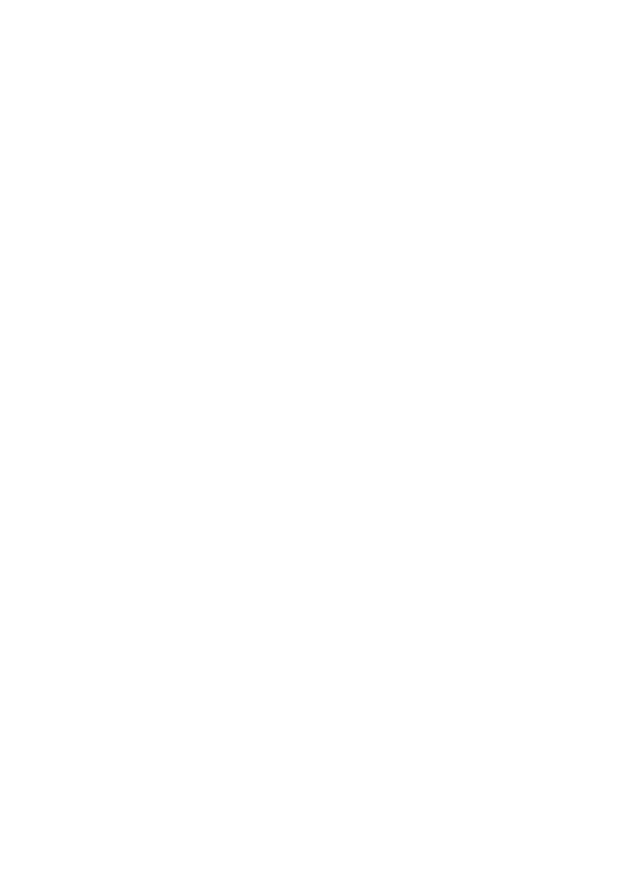
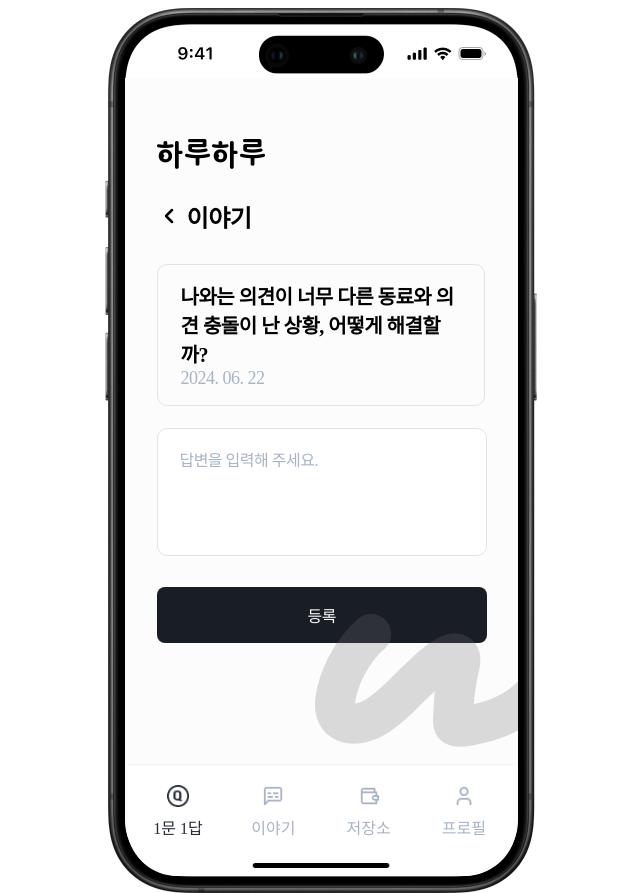
Before and after one commit to seola1ne/HaruHaru, a React (Create React App) app in the folder frontend/: page /talk/1/write in a window 1280 px wide. Before the commit this address had no page. Shown: the whole page, without its empty margins (319-959 px from the left). Before the commit the page ends 800 px from the top, so only its background shows below. Built offline with nearby package versions, Linux system fonts and the light colour scheme.

Commit message:
feat : 이야기 답변 작성 페이지 퍼블리싱

```diff
--- a/frontend/src/App.jsx
+++ b/frontend/src/App.jsx
@@ -4,7 +4,8 @@
 import SignUp from "pages/signup";
 import Splash from "pages/splash";
 import Storage from "pages/storage";
-import Talk from "pages/talk";
+import Talk from "pages/talk/talk";
+import TalkWrite from "pages/talk/[id]/write";
 import { BrowserRouter, Route, Routes } from "react-router-dom";
 
 function App() {
@@ -15,6 +16,7 @@
         <Route path="/sign-up" element={<SignUp />} />
         <Route path="/question" element={<Question />} />
         <Route path="/question/:id/write" element={<QuestionWrite />} />
+        <Route path="/talk/:id/write" element={<TalkWrite />} />
         <Route path="/talk" element={<Talk />} />
         <Route path="/storage" element={<Storage />} />
         <Route path="/profile" element={<Profile />} />
--- /dev/null
+++ b/frontend/src/pages/talk/[id]/write.jsx
@@ -0,0 +1,126 @@
+import { useState } from 'react';
+import { styled } from 'styled-components';
+import Layout from "layout/Layout";
+import Screen from "layout/Screen/Screen";
+import Logo from "assets/global/Logo.png";
+import Footer from 'components/Common/Footer';
+import color from 'styles/color';
+import font from 'styles/font';
+import ArrowLeft from "assets/icon/arrow-left.png";
+import Column from 'components/Common/Flex/Column';
+import Button from 'components/Common/Button';
+import WritingIllust from 'assets/global/writing-illust.png';
+import { useParams } from 'react-router-dom';
+import TextArea from 'components/Common/TextArea';
+import ContentItem from 'components/ContentItem';
+import talkData from 'data/talkData';
+import { Link } from 'react-router-dom';
+
+function TalkWrite() {
+  const { id } = useParams();
+  const question = talkData.find(question => question.id === parseInt(id));
+
+  const [message, setMessage] = useState('');
+
+  const handleChange = (event) => {
+    setMessage(event.target.value);
+  };
+
+  return (
+    <Layout bgcolor={color.gray[50]}>
+      <Screen>
+        <WritePageBox>
+          <TitleBox>
+            <img className="logo" src={Logo} alt="하루하루" />
+            <StyledLink to="/talk">
+              <img className="arrow" src={ArrowLeft} alt="돌아가기"/>
+              이야기
+            </StyledLink>
+          </TitleBox>
+          <WritingBox>
+            <ContentItem
+              title={question.content}
+              createDate={question.createDate}
+              color={question.color}
+              emoji={question.emoji}
+            />
+            <Column gap="1.94">
+              <TextArea
+                name="question"
+                value={message}
+                onChange={handleChange}
+                placeholder="답변을 입력해 주세요."
+                rows={5}
+                required
+              />
+            <Button variant="primary" type="submit">등록</Button>
+            </Column>
+          </WritingBox>
+        </WritePageBox>
+        <IllustImg src={WritingIllust} />
+        <Footer />
+      </Screen>
+    </Layout>
+  );
+}
+
+export default TalkWrite;
+
+const WritePageBox = styled.div`
+    width: 100%;
+    padding: 3.75rem 2rem;
+    overflow: auto;
+
+    p {
+        margin: 0;
+    }
+
+    .box-title {
+      ${font.H1};
+    }
+`;
+
+const TitleBox = styled.div`
+    display: flex;
+    flex-direction: column;
+    gap: 1.87rem;
+    ${font.H1};
+
+
+    margin-bottom: 1.88rem;
+
+    .logo {
+      width: 6.75rem;
+    }
+
+    .arrow {
+      width: 1.5rem;
+      height: 1.5rem;
+
+      &:hover {
+        cursor: pointer;
+      }
+    }
+`;
+
+const StyledLink = styled(Link)`
+  display: flex;
+  align-items: center;
+  gap: 0.38rem;
+  color: ${color.base['black']};
+  text-decoration: none;
+`
+
+const WritingBox = styled.div`
+  width: 20.5rem;
+  display: flex;
+  flex-direction: column;
+  gap: 1.37rem;
+`;
+
+const IllustImg = styled.img`
+  position: absolute;
+  right: 0;
+  bottom: 8rem;
+  z-index: 1;
+`;
```
Also changed, not shown: frontend/src/pages/talk/talk.jsx (renamed from frontend/src/pages/talk.jsx).
